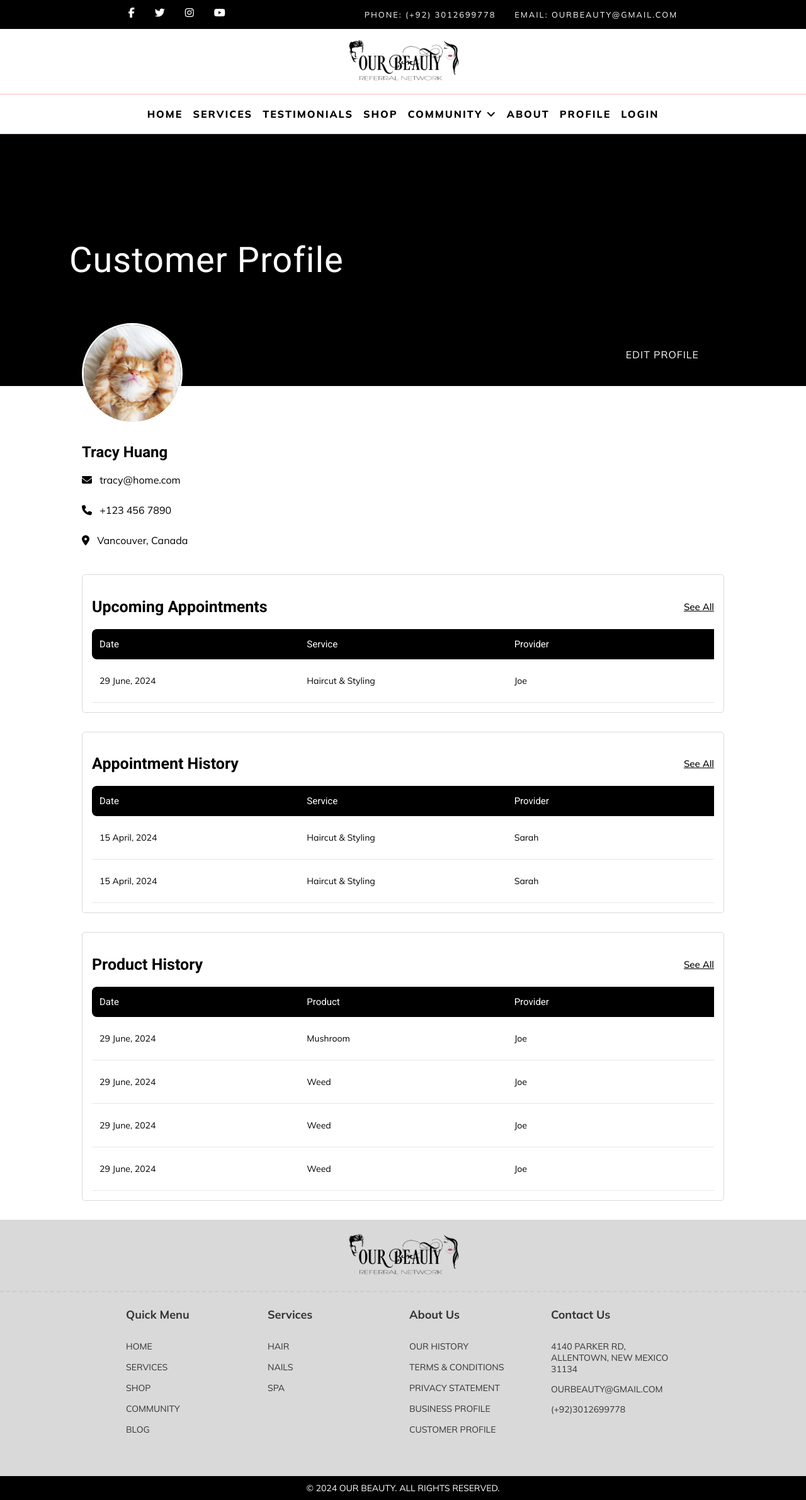
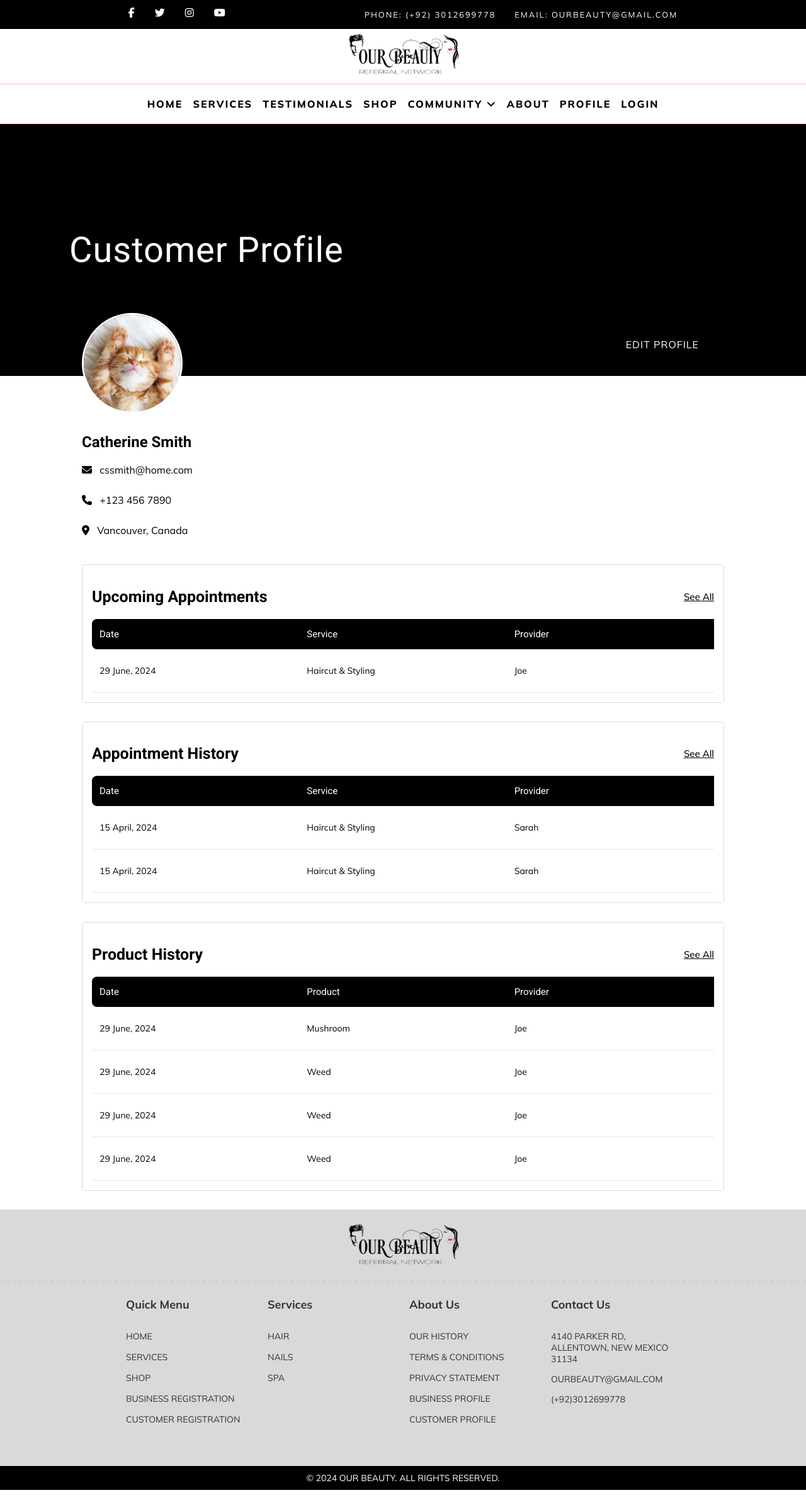
Before and after one commit to sydsnow/OBRN, a React (Vite) app: page /customerprofile in a window 1280 px wide. Shown: the whole page at 63% size. Built offline with nearby package versions, Linux system fonts and the light colour scheme.

Commit message:
editing some pages

```diff
--- a/src/components/Footer.jsx
+++ b/src/components/Footer.jsx
@@ -1,7 +1,6 @@
-import React from 'react';
+import { Link } from 'react-router-dom'; // Import Link from React Router
 import logo from '../assets/obrn-logo.png';
 import { getYear } from "../utilities/utilities";
-
 
 function Footer() {
   return (
@@ -12,25 +11,25 @@ function Footer() {
         <div className="footer-top">
             <div className="footer-section">
                 <h4 className="footer-heading">Quick Menu</h4>
-                <a href="/" className="footer-link">HOME</a>
-                <a href="/services" className="footer-link">SERVICES</a>
-                <a href="/comingsoon" className="footer-link">SHOP</a>
-                <a href="/comingsoon" className="footer-link">COMMUNITY</a>
-                <a href="/comingsoon" className="footer-link">BLOG</a>
+                <Link to="/" className="footer-link">HOME</Link>
+                <Link to="/services" className="footer-link">SERVICES</Link>
+                <Link to="/comingsoon" className="footer-link">SHOP</Link>
+                <Link to="/registerbusiness" className="footer-link">BUSINESS REGISTRATION</Link>
+                <Link to="/registercustomer" className="footer-link">CUSTOMER REGISTRATION</Link>
             </div>
             <div className="footer-section">
                 <h4 className="footer-heading">Services</h4>
-                <a href="/comingsoon" className="footer-link">HAIR</a>
-                <a href="/comingsoon" className="footer-link">NAILS</a>
-                <a href="/comingsoon" className="footer-link">SPA</a>
+                <Link to="/comingsoon" className="footer-link">HAIR</Link>
+                <Link to="/comingsoon" className="footer-link">NAILS</Link>
+                <Link to="/comingsoon" className="footer-link">SPA</Link>
             </div>
             <div className="footer-section">
                 <h4 className="footer-heading">About Us</h4>
-                <a href="/about" className="footer-link">OUR HISTORY</a>
-                <a href="/comingsoon" className="footer-link">TERMS & CONDITIONS</a>
-                <a href="/comingsoon" className="footer-link">PRIVACY STATEMENT</a>
-                <a href="/businessprofile" className="footer-link">BUSINESS PROFILE</a>
-                <a href="/customerprofile" className="footer-link">CUSTOMER PROFILE</a>
+                <Link to="/about" className="footer-link">OUR HISTORY</Link>
+                <Link to="/comingsoon" className="footer-link">TERMS & CONDITIONS</Link>
+                <Link to="/comingsoon" className="footer-link">PRIVACY STATEMENT</Link>
+                <Link to="/businessprofile" className="footer-link">BUSINESS PROFILE</Link>
+                <Link to="/customerprofile" className="footer-link">CUSTOMER PROFILE</Link>
             </div>
             <div className="footer-section">
                 <h4 className="footer-heading">Contact Us</h4>
--- a/src/components/Nav.jsx
+++ b/src/components/Nav.jsx
@@ -13,7 +13,9 @@ function Nav () {
     return (
         <nav className="header-main-nav">
             <div className="header-logo">
+            <NavLink to="/">
                 <img src={logo} alt="obrn logo" ></img>
+            </NavLink>
             </div>
             <div className={`hamburger ${isActive ? 'active' : ''}`} onClick={toggleHamburger}>
                 <span className="bar"></span>
--- a/src/pages/CustomerProfile.jsx
+++ b/src/pages/CustomerProfile.jsx
@@ -8,8 +8,8 @@ function CustomerProfile() {
             <ProfileBanner
                 title="Customer Profile"
                 imagePath={kitty}
-                name="Tracy Huang"
-                email="tracy@home.com"
+                name="Catherine Smith"
+                email="cssmith@home.com"
                 phone="+123 456 7890"
                 location="Vancouver, Canada"
             />
--- a/src/scss/components/_nav.scss
+++ b/src/scss/components/_nav.scss
@@ -2,6 +2,12 @@
     &-logo {
         display: flex;
         justify-content: center;
+
+        img{
+            width: 200px;
+            height: auto;
+            margin: 5px;
+        }
     }
 
     &-logo > img {
```
